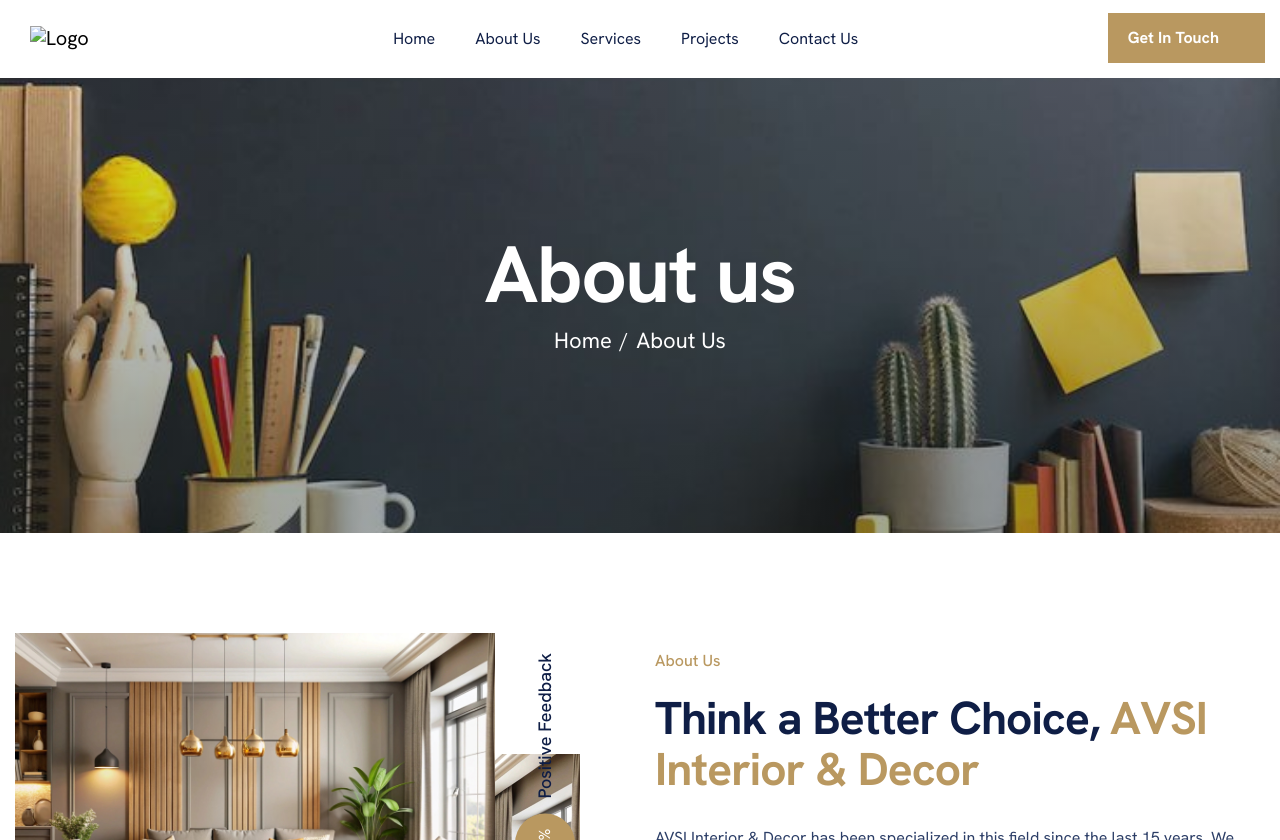
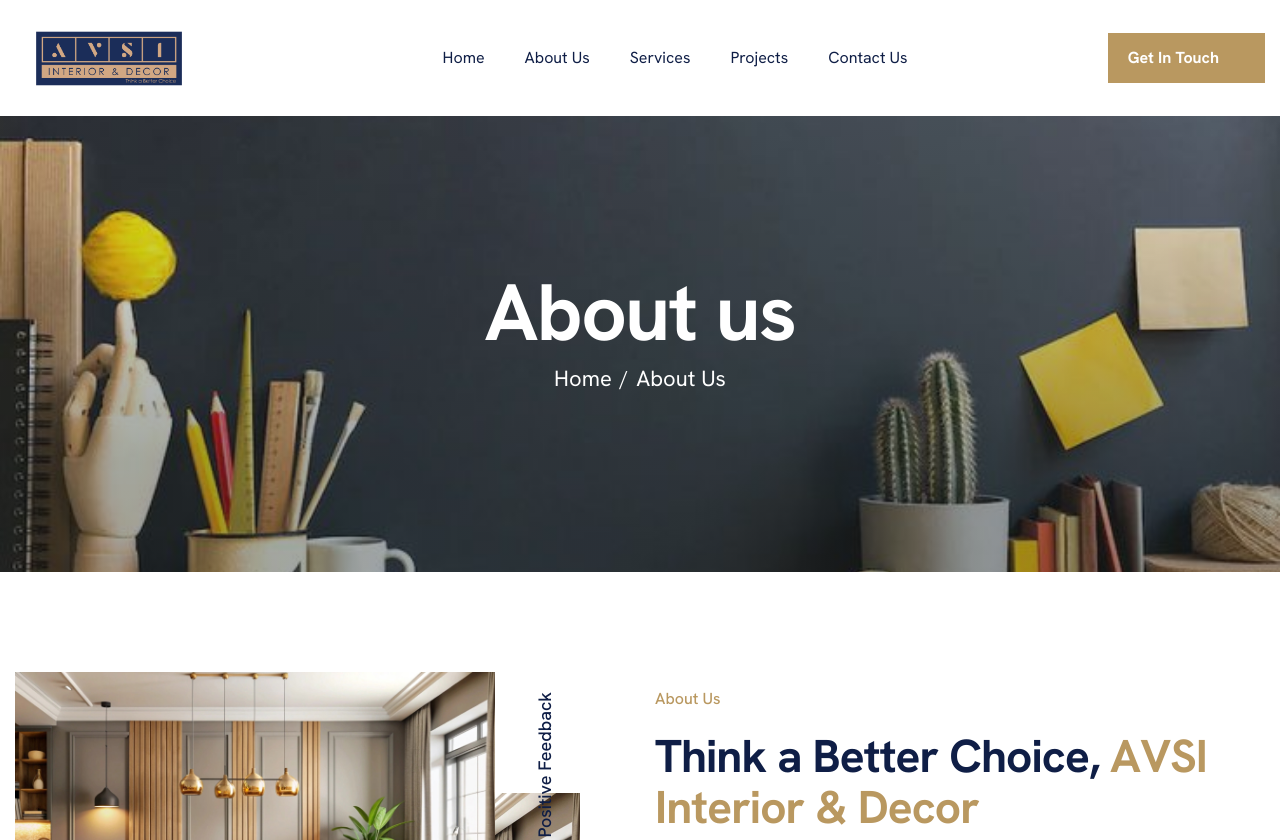
Before and after one commit to KunalSolutions/avsi-interior-decor-website, a plain HTML site: page about.html in a window 1280 px wide. Shown: the top 840 px of the page. Drawn offline with Linux system fonts and the light colour scheme; files whose address does not match are found by name.

Commit message:
Update about.html

```diff
--- a/about.html
+++ b/about.html
@@ -53,8 +53,8 @@
         <nav class="container">
             <div class="navbar navbar-expand-lg">
                 <!-- Logo Start -->
-                <a class="navbar-brand" href="./">
-                    <img src="c:\Users\AVSI Technologies\Downloads\FINAL AVSI TECHNOLOGIES,  INTERIOR DECOR,  AVSI SOLUTION & ADROIT AUDIAL LOGO-09.png" alt="Logo">
+                <a class="navbar-brand" href="#">
+                    <img src="images/logo.png" alt="Logo">
                 </a>
                 <!-- Logo End -->
 
```
